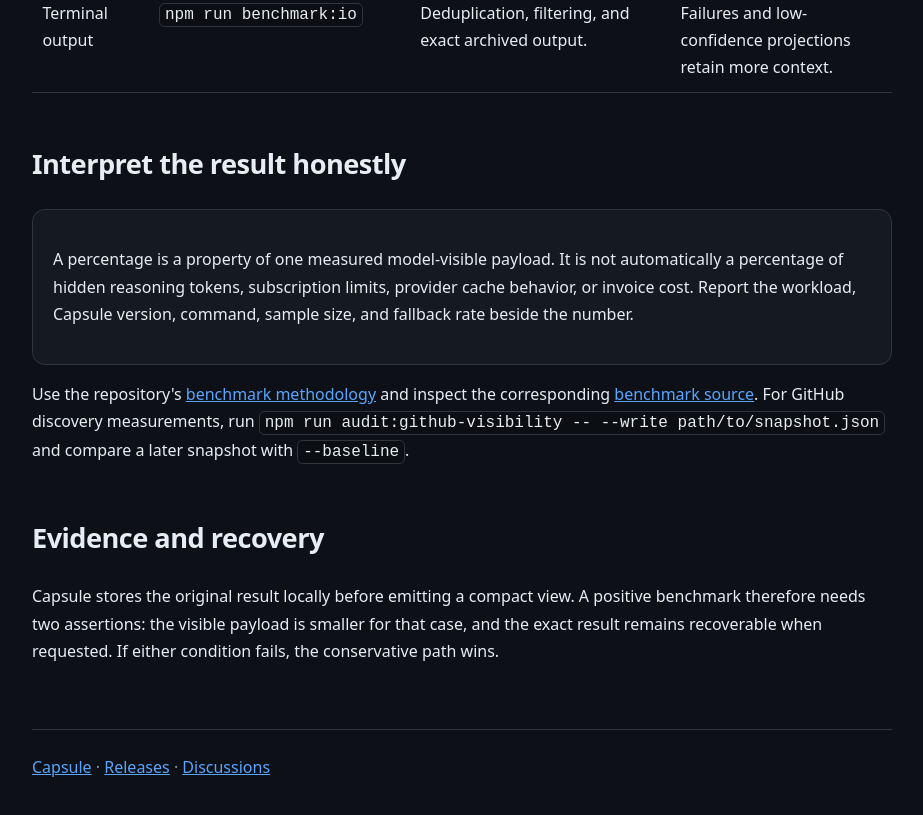
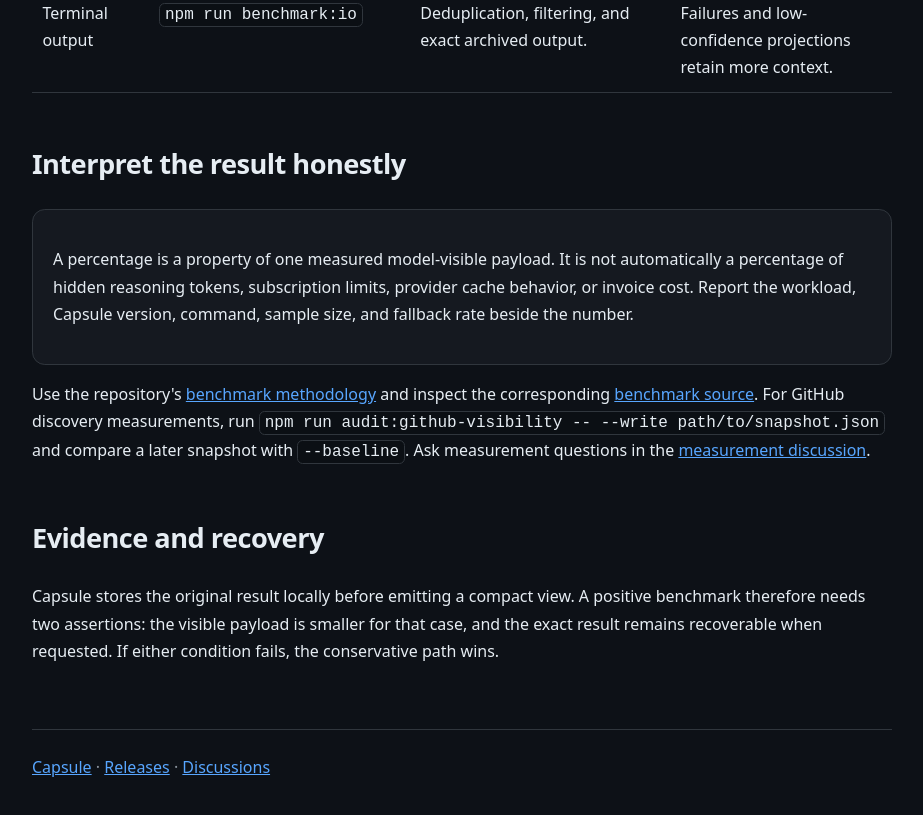
Before and after one commit to hakiyaka/capsule, a website: page docs/guide/benchmarks-and-methodology.html in a window 1280 px wide. Shown: the part 1192-2007 px from the top of the page, without its empty margins (178-1101 px from the left). Drawn offline with Linux system fonts and the light colour scheme.

Commit message:
Link the measurement discussion

```diff
--- a/docs/guide/benchmarks-and-methodology.html
+++ b/docs/guide/benchmarks-and-methodology.html
@@ -34,7 +34,7 @@
     </table>
     <h2>Interpret the result honestly</h2>
     <div class="panel"><p>A percentage is a property of one measured model-visible payload. It is not automatically a percentage of hidden reasoning tokens, subscription limits, provider cache behavior, or invoice cost. Report the workload, Capsule version, command, sample size, and fallback rate beside the number.</p></div>
-    <p>Use the repository's <a href="https://github.com/hakiyaka/capsule/blob/main/BENCHMARK.md">benchmark methodology</a> and inspect the corresponding <a href="https://github.com/hakiyaka/capsule/tree/main/bench">benchmark source</a>. For GitHub discovery measurements, run <code>npm run audit:github-visibility -- --write path/to/snapshot.json</code> and compare a later snapshot with <code>--baseline</code>.</p>
+    <p>Use the repository's <a href="https://github.com/hakiyaka/capsule/blob/main/BENCHMARK.md">benchmark methodology</a> and inspect the corresponding <a href="https://github.com/hakiyaka/capsule/tree/main/bench">benchmark source</a>. For GitHub discovery measurements, run <code>npm run audit:github-visibility -- --write path/to/snapshot.json</code> and compare a later snapshot with <code>--baseline</code>. Ask measurement questions in the <a href="https://github.com/hakiyaka/capsule/discussions/1">measurement discussion</a>.</p>
     <h2>Evidence and recovery</h2>
     <p>Capsule stores the original result locally before emitting a compact view. A positive benchmark therefore needs two assertions: the visible payload is smaller for that case, and the exact result remains recoverable when requested. If either condition fails, the conservative path wins.</p>
     <footer><a href="../">Capsule</a> · <a href="https://github.com/hakiyaka/capsule/releases">Releases</a> · <a href="https://github.com/hakiyaka/capsule/discussions">Discussions</a></footer>
```
Also changed, not shown: README.md.
